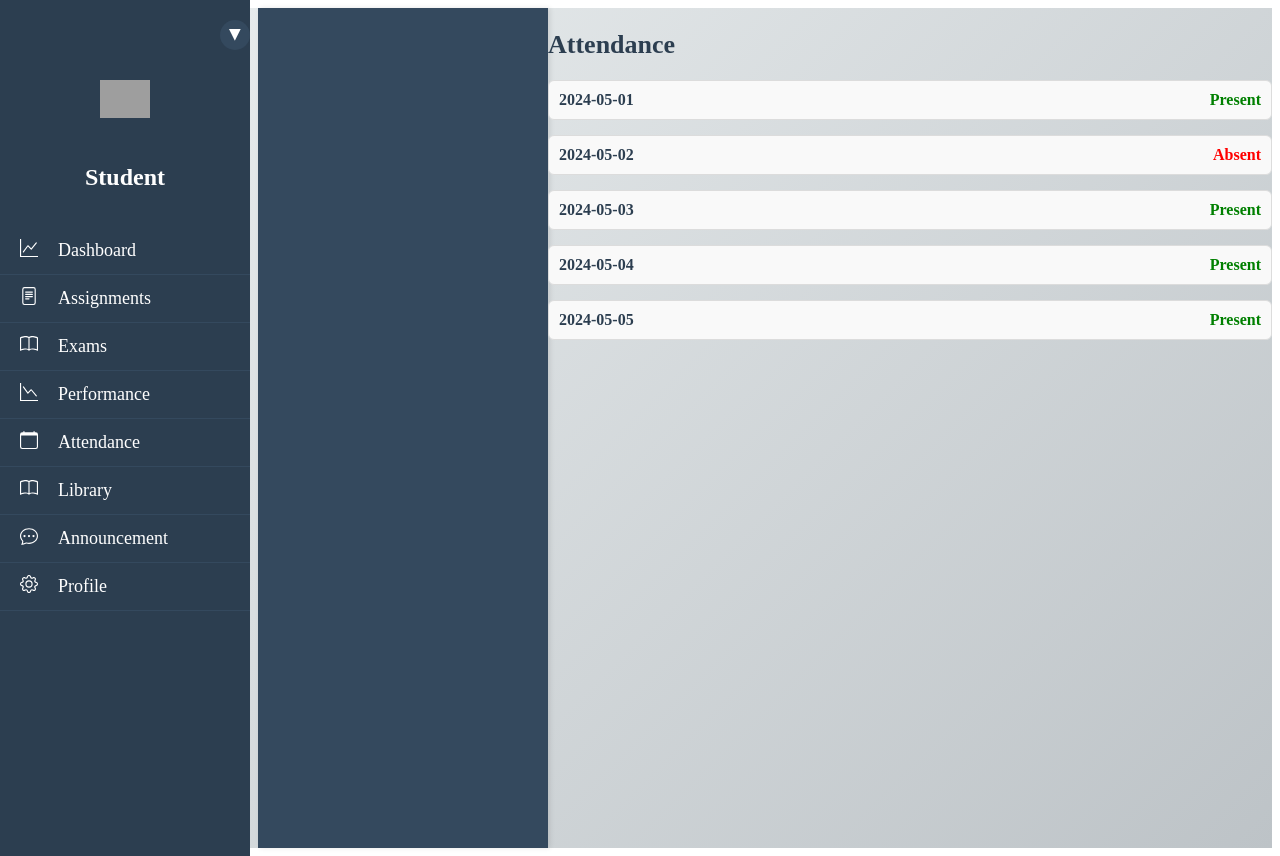
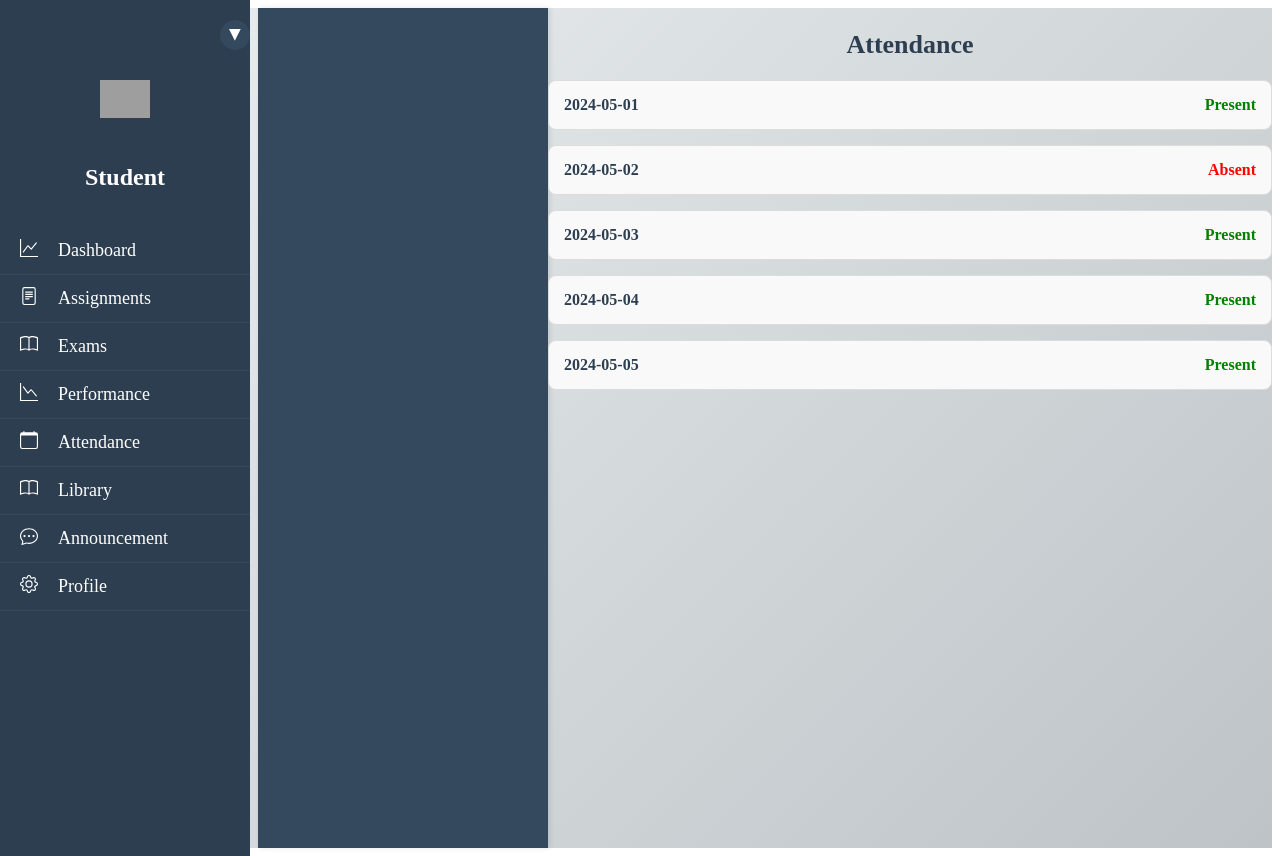
Before and after one commit to Anagha-lin/AMPS-school-mgt-system, a React (Vite) app in the folder Frontend/: page /student/attendance in a window 1280 px wide. Built offline with nearby package versions, Linux system fonts and the light colour scheme; grey boxes are pictures that could not be loaded.

Commit message:
Attendance

```diff
--- a/Frontend/src/styles/AttendanceStyles.js
+++ b/Frontend/src/styles/AttendanceStyles.js
@@ -19,7 +19,7 @@ export const Content = styled.div`
 
 export const AttendanceContent = styled.div`
   padding: 30px;
-  background-color: #ffffff; /* White content background */
+  background-color: #ffffff; /* White background for content */
   border-radius: 10px; /* Rounded edges */
   box-shadow: 0 4px 8px rgba(0, 0, 0, 0.1); /* Subtle shadow */
   margin: 20px;
@@ -30,53 +30,56 @@ export const AttendanceHeader = styled.h2`
   font-weight: bold;
   color: #2c3e50; /* Dark text color */
   margin-bottom: 20px;
+  text-align: center; /* Centered header */
 `;
 
 export const AttendanceList = styled.ul`
   list-style: none;
   padding: 0;
+  margin: 0;
 `;
 
 export const AttendanceItem = styled.li`
   display: flex;
   align-items: center;
   justify-content: space-between;
-  padding: 10px;
+  padding: 15px;
   margin-bottom: 15px;
   border: 1px solid #dcdcdc; /* Light border */
-  border-radius: 6px; /* Rounded edges */
-  background-color: #f9f9f9; /* Light background */
-  transition: background-color 0.3s ease;
+  border-radius: 8px; /* Slightly rounded corners */
+  background-color: #f9f9f9; /* Light gray background */
+  transition: background-color 0.3s ease, transform 0.2s ease;
 
   &:hover {
-    background-color: #f1f1f1; /* Slightly darker on hover */
+    background-color: #f1f1f1; /* Slightly darker background on hover */
+    transform: translateY(-3px); /* Subtle lift effect */
   }
 `;
 
 export const StudentName = styled.span`
   flex: 1;
   font-size: 18px;
-  color: #34495e; /* Slightly darker text */
+  color: #34495e; /* Dark text */
 `;
 
 export const CheckboxLabel = styled.label`
   margin-right: 10px;
   font-size: 16px;
-  color: #7f8c8d; /* Muted text color */
+  color: #7f8c8d; /* Muted gray text */
 `;
 
 export const Divider = styled.hr`
   margin: 20px 0;
   border: 0;
-  border-top: 1px solid #e0e0e0; /* Light border */
+  border-top: 1px solid #e0e0e0; /* Light horizontal divider */
 `;
 
 export const SubmitButton = styled.button`
   padding: 12px 20px;
   background-color: #007bff; /* Blue background */
-  color: #ffffff;
+  color: #ffffff; /* White text */
   border: none;
-  border-radius: 6px;
+  border-radius: 8px; /* Rounded edges */
   cursor: pointer;
   font-size: 16px;
   font-weight: bold;
@@ -88,27 +91,27 @@ export const SubmitButton = styled.button`
 
   @media screen and (max-width: 768px) {
     font-size: 14px;
-    padding: 10px 16px;
+    padding: 10px 16px; /* Adjusted padding for smaller screens */
   }
 `;
 
 export const SidebarContainer = styled.div`
-  flex: 0 0 250px; /* Sidebar width */
-  background-color: #34495e; /* Dark sidebar */
+  flex: 0 0 250px; /* Fixed width for sidebar */
+  background-color: #34495e; /* Dark blue-gray sidebar */
   color: #ecf0f1; /* Light text */
   padding: 20px;
-  height: 100vh;
-  box-shadow: 2px 0 5px rgba(0, 0, 0, 0.1); /* Subtle shadow on sidebar */
+  height: 100vh; /* Full height */
+  box-shadow: 2px 0 5px rgba(0, 0, 0, 0.1); /* Subtle shadow for sidebar */
 `;
 
 export const AttendanceDate = styled.span`
   font-weight: bold;
-  color: #2c3e50; /* Dark text */
+  color: #2c3e50; /* Dark text for date */
 `;
 
 export const AttendanceStatus = styled.span`
   margin-left: 10px;
   font-size: 16px;
-  color: ${({ present }) => (present ? 'green' : 'red')};
   font-weight: bold;
+  color: ${({ present }) => (present ? 'green' : 'red')}; /* Dynamic color based on attendance */
 `;
```
